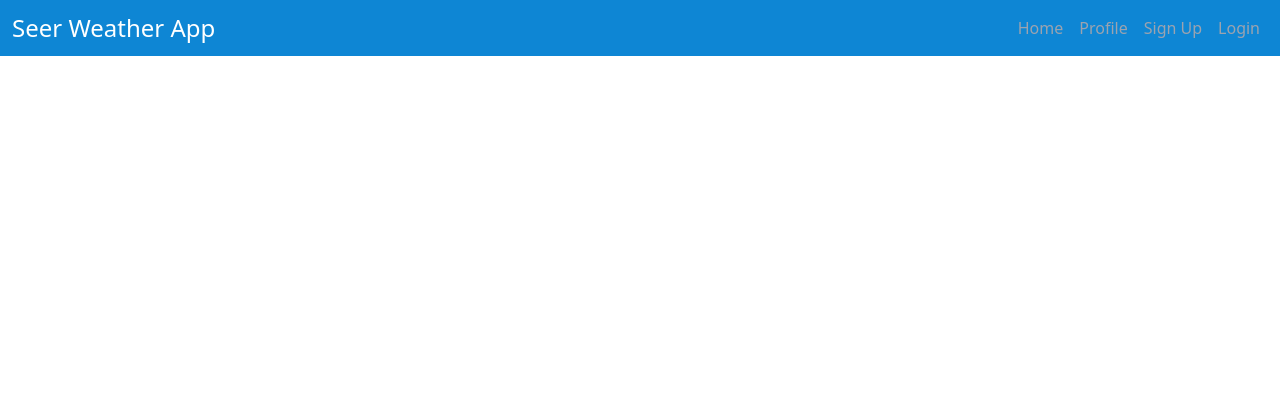
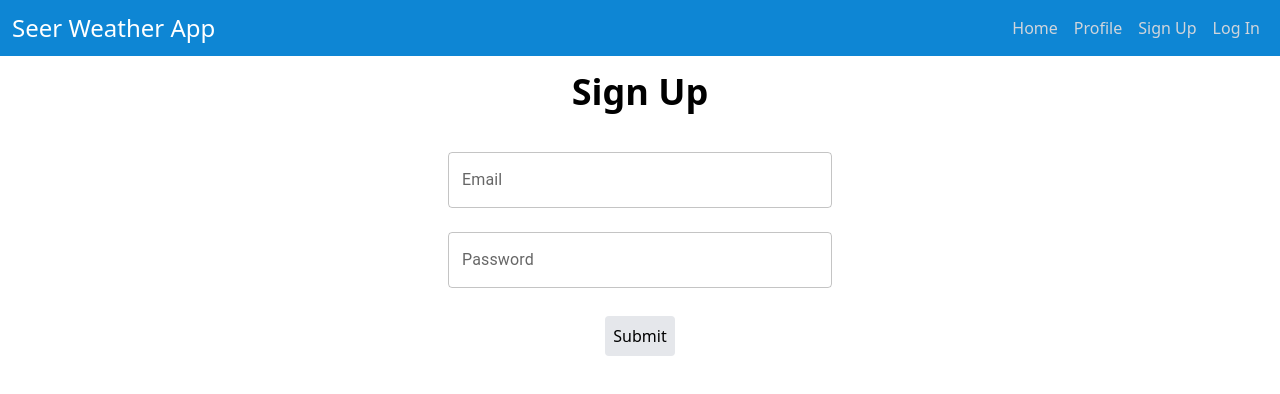
Before and after one commit to jkagawa/weather-app-frontend, a React (Vite) app: page /signup in a window 1280 px wide. Shown: the top 394 px of the page. Built offline with nearby package versions, Linux system fonts and the light colour scheme.

Commit message:
Add sign up and log in pages

```diff
--- a/src/components/DayModal.tsx
+++ b/src/components/DayModal.tsx
@@ -42,9 +42,9 @@ export default function DayModal(props: Props) {
                 onClick={ (e) => e.stopPropagation() }
             >
                 <div className="w-full flex flex-col">
-                    <div className="flex flex-row space-apart">
+                    <div className="flex flex-row justify-end">
                         <p
-                            className="flex justify-start m-3 bg-gray-400 p-2 rounded hover:bg-black text-white cursor-pointer"
+                            className="flex m-3 bg-gray-400 p-2 rounded hover:bg-black text-white cursor-pointer"
                             onClick={ props.closeModal }
                         >
                             <i className="fa-solid fa-xmark"></i>
--- a/src/components/Input.tsx
+++ b/src/components/Input.tsx
@@ -3,14 +3,14 @@ import { TextField } from '@mui/material'
 
 interface Props {
     name: string,
-    placeholder: string
-    type: string
+    placeholder?: string
+    type: string,
+    label?: string
+    id?: string
 }
 const Input = forwardRef((props: Props, ref) => {
   return (
     <TextField
-        variant="outlined"
-        margin="normal"
         inputRef={ref}
         fullWidth
         {...props}
--- a/src/components/Nav.tsx
+++ b/src/components/Nav.tsx
@@ -2,7 +2,8 @@ import { useState } from 'react'
 import { Link } from 'react-router-dom'
 
 export default function Nav() {
-    const navColorHex = 'bg-[#0E86D4]'
+    const bgColorHex = 'bg-[#0E86D4]'
+    const navColorHex = '[#0E86D4]'
     const [ isVisible, setIsVisible ] = useState(false)
 
     function toggleMenu() {
@@ -14,28 +15,28 @@ export default function Nav() {
     }
 
     const signUp = async () => {
-
+        toggleMenu()
     }
 
     const signIn = async () => {
-
+        toggleMenu()
     }
 
     const signOut = async () => {
-
+        toggleMenu()
     }
 
     const loggedIn = false
 
     return (
-        <nav className={`flex flex-row items-center justify-between flex-wrap w-full fixed p-3 text-white z-10 ` + navColorHex}>
+        <nav className={`flex flex-row items-center justify-between flex-wrap w-full fixed p-3 text-white z-10 ` + bgColorHex}>
             <div className='mr-3 text-2xl h-8'>
                 Seer Weather App
             </div>
             <div className='md:hidden'>
                 <button
                     onClick={toggleMenu}
-                    className={`flex items-center justify-center text-gray-400 border rounded hover:text-white hover:border-white py-1 px-2 text-xl ` + navColorHex}
+                    className={`flex items-center justify-center text-white rounded border border-[#0E86D4] hover:text-white hover:border-white py-1 px-2 text-xl ` + bgColorHex}
                 >
                     <i className='fas fa-bars'></i>
                 </button>
@@ -43,12 +44,12 @@ export default function Nav() {
 
                     <div className={`w-full ${isVisible? 'block' : 'hidden'} md:w-auto md:block`}>
                         <div className="flex flex-col md:flex-row justify-center items-end md:justify-end md:items-center">
-                            <button className="py-3 px-2 md:py-0 text-gray-400 hover:text-white">
+                            <button className="py-3 px-2 md:py-0 text-gray-300 hover:text-white">
                                 <Link to='/' onClick={closeMenu}>
                                     Home
                                 </Link>
                             </button>
-                            <button className="py-3 px-2 md:py-0 text-gray-400 hover:text-white">
+                            <button className="py-3 px-2 md:py-0 text-gray-300 hover:text-white">
                                 <Link to='/profile' onClick={closeMenu}>
                                     Profile
                                 </Link>
@@ -56,20 +57,20 @@ export default function Nav() {
                             {
                                 !loggedIn? (
                                     <>
-                                        <button className="py-3 px-2 md:py-0 text-gray-400 hover:text-white">
-                                            <Link to='/' onClick={signUp}>
+                                        <button className="py-3 px-2 md:py-0 text-gray-300 hover:text-white">
+                                            <Link to='/signup' onClick={signUp}>
                                                 Sign Up
                                             </Link>
                                         </button>
-                                        <button className="py-3 px-2 md:py-0 text-gray-400 hover:text-white">
-                                            <Link to='/' onClick={signIn}>
-                                                Login
+                                        <button className="py-3 px-2 md:py-0 text-gray-300 hover:text-white">
+                                            <Link to='/login' onClick={signIn}>
+                                                Log In
                                             </Link>
                                         </button>
                                     </>
 
                                 ) : (
-                                    <button className="py-3 px-2 md:py-0 text-gray-400 hover:text-white">
+                                    <button className="py-3 px-2 md:py-0 text-gray-300 hover:text-white">
                                             <Link to='/' onClick={signOut}>
                                                 Sign Out
                                             </Link>
--- a/src/config/routes.ts
+++ b/src/config/routes.ts
@@ -1,5 +1,7 @@
 import Home from '../pages/Home'
 import Profile from '../pages/Profile'
+import LogIn from '../pages/LogIn';
+import SignUp from '../pages/SignUp';
 
 interface RouteType {
     path: string,
@@ -20,6 +22,18 @@ const routes: RouteType[] = [
         component: Profile,
         name: "Profile",
         protected: false
+    },
+    {
+        path: "/signup",
+        component: SignUp,
+        name: "Sign Up",
+        protected: false
+    },
+    {
+        path: "/login",
+        component: LogIn,
+        name: "Log In",
+        protected: false
     }
 ];
 
--- a/src/custom-hooks/FetchData.tsx
+++ b/src/custom-hooks/FetchData.tsx
@@ -6,8 +6,10 @@ function useGetData() {
     const [ weatherData, setWeatherData ] = useState<{}>({})
     const [ hourlyData, setHourlyData ] = useState<{}>({})
     const [ locationData, setLocationData ] = useState<{}>({})
-    const defaultLatitude: string = '40.71'
-    const defaultLongitude: string = '-74.01'
+    const defaultLatitude: string = '40.71427'
+    const defaultLongitude: string = '-74.00597'
+    const defaultCity: string = 'New York'
+    const defaultCityId: string = '5128581'
 
     async function handleDataFetch(latitude: string, longitude: string) {
         const result = await server_calls.getForecast(latitude, longitude)
@@ -38,7 +40,9 @@ function useGetData() {
         defaultLongitude,
         getLocation: handleFetchLocation,
         locationData,
-        setLocationData
+        setLocationData,
+        defaultCity,
+        defaultCityId
     }
 }
 
--- /dev/null
+++ b/src/pages/LogIn.tsx
@@ -0,0 +1,49 @@
+import { useState } from "react"
+import { useForm } from "react-hook-form"
+import Input from "../components/Input"
+
+export default function LogIn() {
+    const [ showToast, setShowToast ] = useState<boolean>(false)
+    const { register, handleSubmit } = useForm({})
+
+    const onSubmit = (data: any, event: any) => {
+        console.log(data)
+        event.target.reset()
+    }
+
+    return (
+        <>
+            <div className="flex flex-col items-center justify-center text-center pt-14">
+                <div className="text-4xl font-semibold p-4">Log In</div>
+                <div className="max-w-4/5 w-96">
+                    <form onSubmit={handleSubmit(onSubmit)} >
+
+                        <div className="flex flex-col items-start justify-center my-6">
+                            <Input
+                                {...register('email', { required: true })}
+                                name="email"
+                                type="email"
+                                label="Email"
+                            />
+                        </div>
+
+                        <div className="flex flex-col items-start justify-center my-6">
+                            <Input
+                                {...register('password', { required: true })}
+                                name="password"
+                                type="password"
+                                label="Password"
+                            />
+                        </div>
+
+                        <div className="flex items-center justify-center">
+                            <button className="m-1 p-2 rounded bg-gray-200 text-black hover:bg-[#0E86D4] hover:text-white">
+                                Submit
+                            </button>
+                        </div>
+                    </form>
+                </div>
+            </div>
+        </>
+    )
+}
--- /dev/null
+++ b/src/pages/SignUp.tsx
@@ -0,0 +1,73 @@
+import { useState } from "react";
+import { useForm } from "react-hook-form";
+import Input from "../components/Input";
+
+export default function SignUp() {
+    const [ showToast, setShowToast ] = useState<boolean>(false)
+    const { register, handleSubmit } = useForm({})
+
+    const onSubmit = (data: any, event: any) => {
+        // const convertedLocation = encodeURI(data.location)
+        // getLocation(convertedLocation)
+
+        console.log(data)
+        event.target.reset()
+
+        setShowToast(true)
+    }
+
+    const closeToast = () => {
+        setShowToast(false)
+    }
+
+    return (
+        <>
+            {/* Toast */}
+            {
+                showToast? (
+                    <div className="w-full pt-14 flex items-center justify-center bg-green-400 text-white fixed">
+                        <div className="w-full flex items-center justify-center">You have successfully signed up</div>
+                        <button
+                            className="flex items-center justify-center p-2 cursor-pointer text-xl"
+                            onClick={closeToast}
+                        >
+                            <i className="fa-solid fa-xmark"></i>
+                        </button>
+                    </div>
+                ) : (<></>)
+            }
+
+            <div className="flex flex-col items-center justify-center text-center pt-14">
+                <div className="text-4xl font-semibold p-4">Sign Up</div>
+                <div className="max-w-4/5 w-96">
+                    <form onSubmit={handleSubmit(onSubmit)} >
+
+                        <div className="flex flex-col items-start justify-center my-6">
+                            <Input
+                                {...register('email', { required: true })}
+                                name="email"
+                                type="email"
+                                label="Email"
+                            />
+                        </div>
+
+                        <div className="flex flex-col items-start justify-center my-6">
+                            <Input
+                                {...register('password', { required: true })}
+                                name="password"
+                                type="password"
+                                label="Password"
+                            />
+                        </div>
+
+                        <div className="flex items-center justify-center">
+                            <button className="m-1 p-2 rounded bg-gray-200 text-black hover:bg-[#0E86D4] hover:text-white">
+                                Submit
+                            </button>
+                        </div>
+                    </form>
+                </div>
+            </div>
+        </>
+  )
+}
```
Also changed, not shown: src/pages/Home.tsx (+35 -8 lines).
